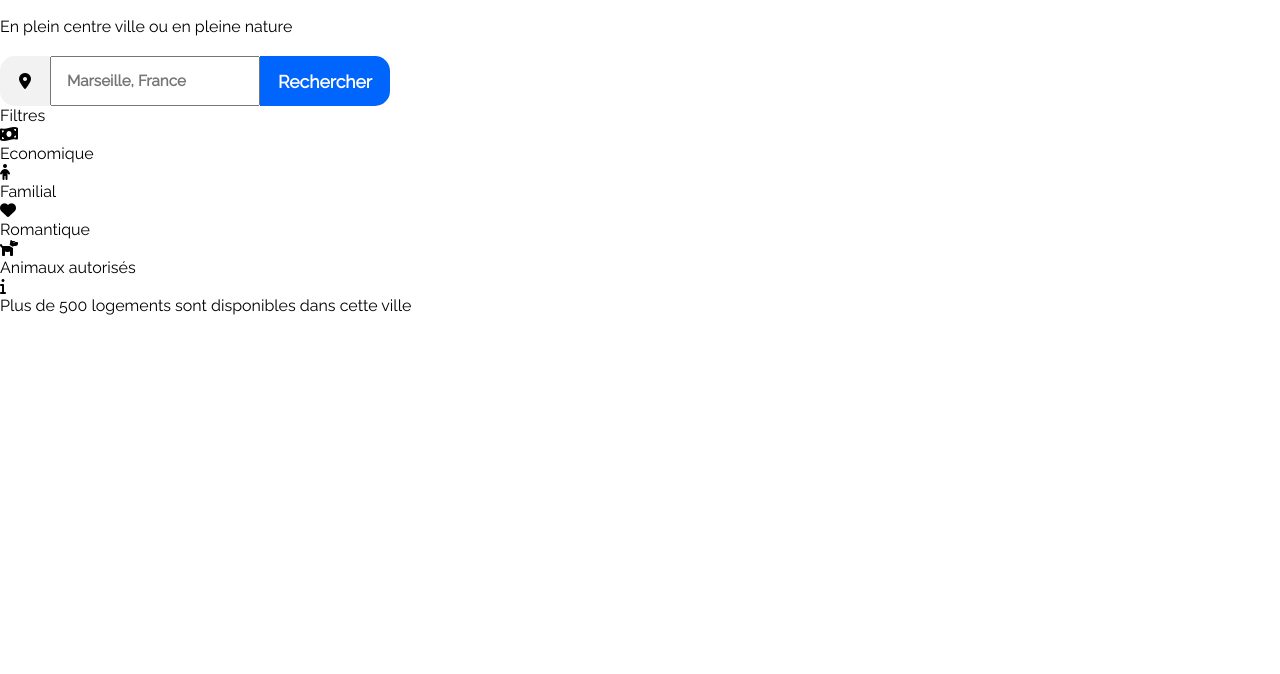
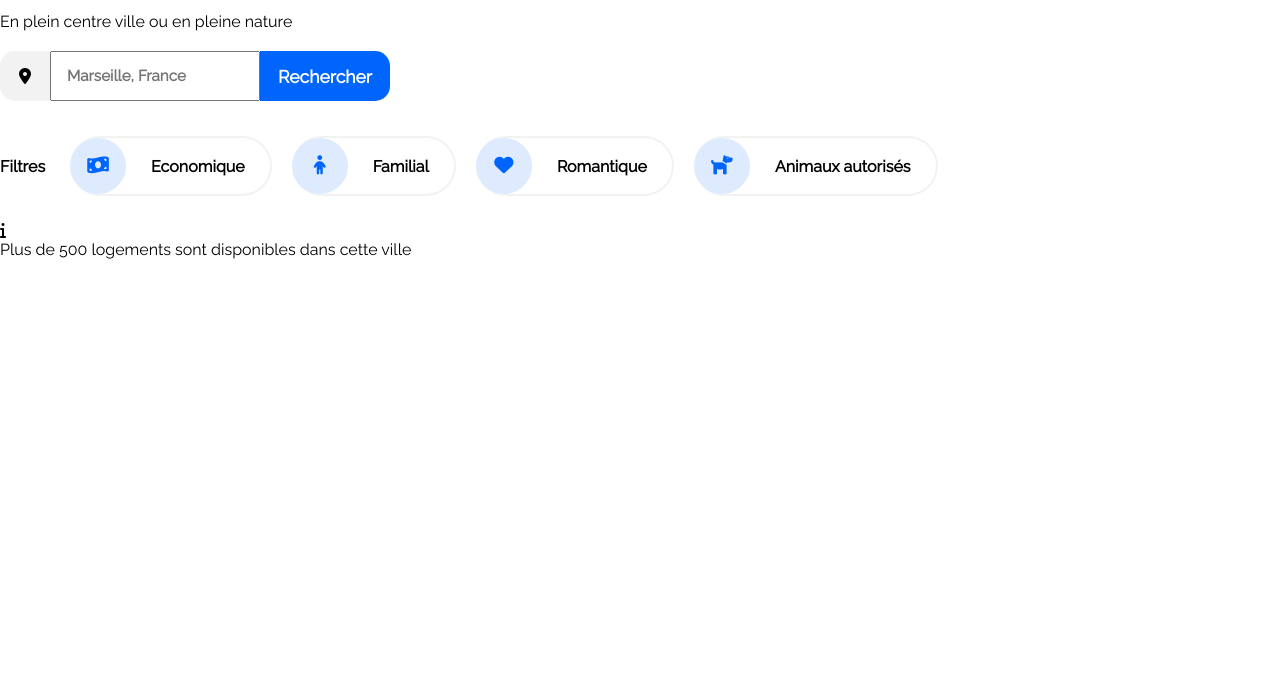
Before and after one commit to Super-Brocoli/Reservia2.0, a plain HTML site: page index.html in a window 1280 px wide. Shown: the part 126-800 px from the top of the page. Drawn offline with Linux system fonts and the light colour scheme.

Commit message:
Filtres css terminé

```diff
--- a/index.html
+++ b/index.html
@@ -33,19 +33,19 @@
                     <p class="section__div2__p">Filtres</p>
                     <div class="section__div2__div">
                         <div class="section__div2__div__div">
-                            <span class="section__div2__div__div__span"><i class="fas fa-money-bill-wave"></i></span>
+                            <span class="section__div2__div__div__span"><i class="fas fa-money-bill-wave blue"></i></span>
                             <p class="section__div2__div__div__p">Economique</p>
                         </div>
                         <div class="section__div2__div__div">
-                            <span class="section__div2__div__div__span"><i class="fas fa-child"></i></span>
+                            <span class="section__div2__div__div__span"><i class="fas fa-child blue"></i></span>
                             <p class="section__div2__div__div__p">Familial</p>
                         </div>
                         <div class="section__div2__div__div">
-                            <span class="section__div2__div__div__span"><i class="fas fa-heart"></i></span>
+                            <span class="section__div2__div__div__span"><i class="fas fa-heart blue"></i></span>
                             <p class="section__div2__div__div__p">Romantique</p>
                         </div>
                         <div class="section__div2__div__div">
-                            <span class="section__div2__div__div__span"><i class="fas fa-dog"></i></span>
+                            <span class="section__div2__div__div__span"><i class="fas fa-dog blue"></i></span>
                             <p class="section__div2__div__div__p">Animaux autorisés</p>
                         </div>
                     </div>
--- a/style.css
+++ b/style.css
@@ -6,6 +6,7 @@
     padding: 0;
     /* bleu #0065FC */
     /* gris #F2F2F2 */
+    /* bleu clair #DEEBFF */
 }
 .bold{
     font-weight: bold;
@@ -21,8 +22,9 @@
     justify-content: space-between;
 }
 .header__div__img{
-    width: 170px;
-    height: 80px;
+    width: 150px;
+    height: 60px;
+    margin-top: 15px;
 }
 span .header__nav__li{
     display: inline-block;
@@ -79,6 +81,10 @@ span .header__nav__li--sign{
     border-bottom-right-radius: 15px;
     font-weight: bold;
     font-size: 1.1em;
+    cursor: pointer;
+}
+.divSearch p{
+    cursor: pointer;
 }
 .searchInput{
     width: 210px;
@@ -89,4 +95,48 @@ span .header__nav__li--sign{
 .searchIcon{
     display: none;
 }
+/* FAMILLE */
+.section__div2{
+    margin-top: 35px;
+    margin-bottom: 25px;
+    display: flex;
+}
+.section__div2__p{
+    display: flex;
+    align-items: center;
+    font-weight: bold;
+    margin-right: 25px;
+}
+.section__div2__div{
+    display: flex;
+}
+.section__div2__div__div{
+    display: flex;
+    justify-content: center;
+    align-items: center;
+    border-right: solid #F2F2F2 2px;
+    border-top: solid #F2F2F2 2px;
+    border-bottom: solid #F2F2F2 2px;
+    border-radius: 50px;
+    margin-right: 20px;
+}
+.section__div2__div__div__span{
+    display: flex;
+    justify-content: center;
+    align-items: center;
+    width: 50px;
+    height: 50px;
+    border-radius: 50%;
+    background-color: #DEEBFF;
+    border: solid #DEEBFF ;
+}
+.blue{
+    color: #0065FC;
+    font-size: 1.2em;
+}
+.section__div2__div__div__p{
+    padding-left: 25px;
+    padding-right: 25px;
+    font-weight: bold;
+}
 /* Footer */
```
